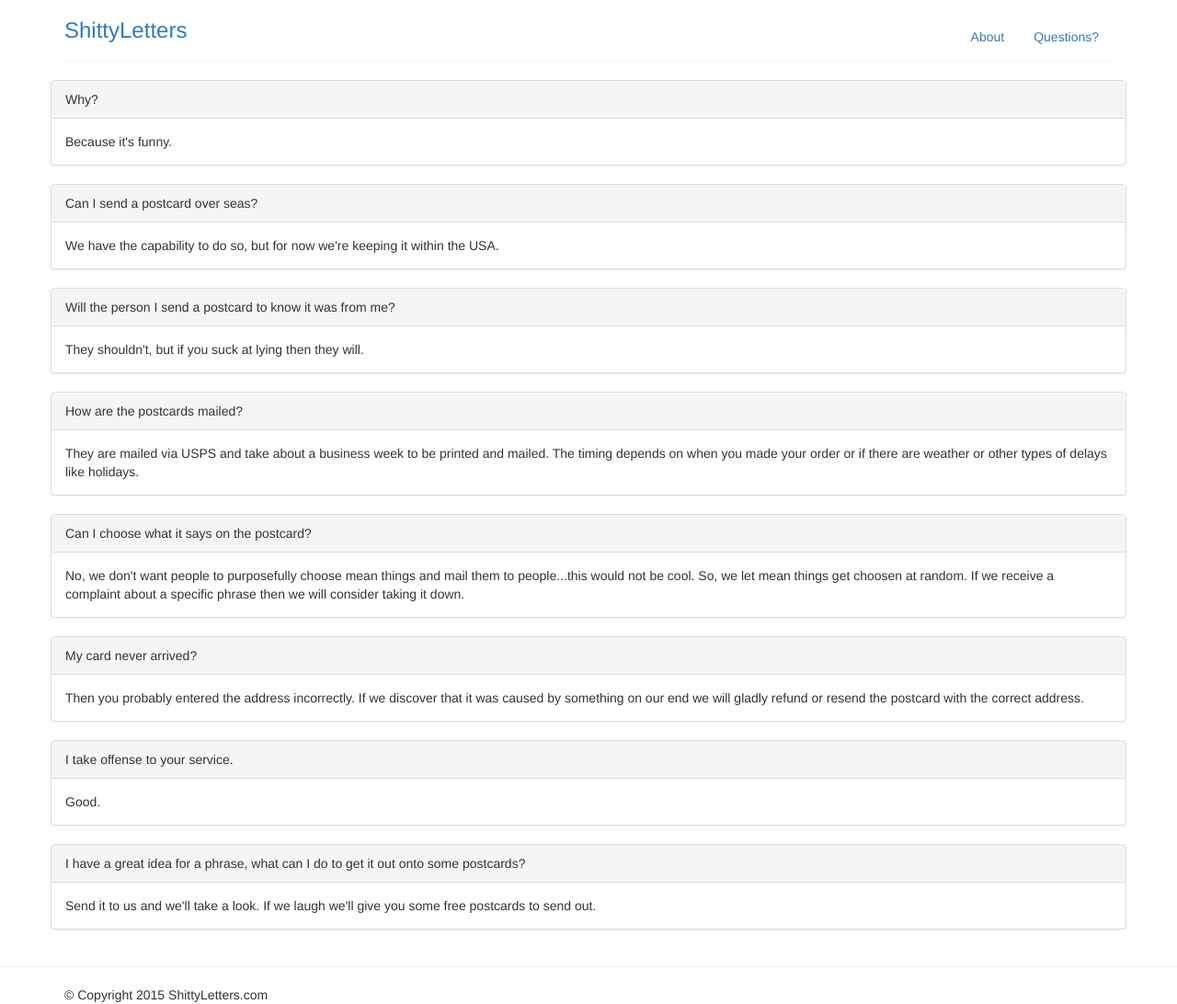
After one commit to streed/shittyLetters, a Flask app: page /questions in a window 1280 px wide. The commit adds this page. Shown: the whole page at 92% size. Run offline with Flask 2, Linux system fonts and the light colour scheme; some libraries are stand-ins or nearby versions.

Commit message:
Added the other pages that are needed to finish this up

```diff
--- a/shittyLetters/__init__.py
+++ b/shittyLetters/__init__.py
@@ -80,6 +80,18 @@ def verify_address():
   except lob.error.InvalidRequestError, e:
     return jsonify({"error": "Please check the address. Something maybe missing or incorrect. We don't want your poastcard going to someone undeserving now do we?"})
 
+@app.route("/success")
+def success():
+  return render_template('success.html')
+
+@app.route("/about")
+def about():
+  return render_template("about.html")
+
+@app.route("/questions")
+def questions():
+  return render_template("questions.html")
+
 def chargeCard(card_token, receipt_email):
   try:
     charge = stripe.Charge.create(
--- a/shittyLetters/templates/base.html
+++ b/shittyLetters/templates/base.html
@@ -81,7 +81,7 @@
                 <li><a href="/questions">Questions?</a></li>
               {% endblock %}
             </ul>
-            <h3>ShittyLetters</h3>
+            <a href="/"><h3>ShittyLetters</h3></a>
           <hr>
         </div>
       </div>
--- /dev/null
+++ b/shittyLetters/templates/questions.html
@@ -0,0 +1,56 @@
+{% extends "base.html" %}
+{% block title %}Index{% endblock %}
+{% block content %}
+<div class='container'>
+  <div class='row'>
+    <div class="panel panel-default">
+      <div class="panel-heading">Why?</div>
+      <div class="panel-body">
+       Because it's funny.
+      </div>
+    </div>
+    <div class="panel panel-default">
+      <div class="panel-heading">Can I send a postcard over seas?</div>
+      <div class="panel-body">
+        We have the capability to do so, but for now we're keeping it within the USA.
+      </div>
+    </div>
+    <div class="panel panel-default">
+      <div class="panel-heading">Will the person I send a postcard to know it was from me?</div>
+      <div class="panel-body">
+        They shouldn't, but if you suck at lying then they will.
+      </div>
+    </div>
+    <div class="panel panel-default">
+      <div class="panel-heading">How are the postcards mailed?</div>
+      <div class="panel-body">
+        They are mailed via USPS and take about a business week to be printed and mailed. The timing depends on when you made your order or if there are weather or other types of delays like holidays.
+      </div>
+    </div>
+    <div class="panel panel-default">
+      <div class="panel-heading">Can I choose what it says on the postcard?</div>
+      <div class="panel-body">
+        No, we don't want people to purposefully choose mean things and mail them to people...this would not be cool. So, we let mean things get choosen at random. If we receive a complaint about a specific phrase then we will consider taking it down.
+      </div>
+    </div>
+    <div class="panel panel-default">
+      <div class="panel-heading">My card never arrived?</div>
+      <div class="panel-body">
+        Then you probably entered the address incorrectly. If we discover that it was caused by something on our end we will gladly refund or resend the postcard with the correct address.
+      </div>
+    </div>
+    <div class="panel panel-default">
+      <div class="panel-heading">I take offense to your service.</div>
+      <div class="panel-body">
+        Good.
+      </div>
+    </div>
+    <div class="panel panel-default">
+      <div class="panel-heading">I have a great idea for a phrase, what can I do to get it out onto some postcards?</div>
+      <div class="panel-body">
+        Send it to us and we'll take a look. If we laugh we'll give you some free postcards to send out.
+      </div>
+    </div>
+  </div>
+</div>
+{% endblock %}
```
Also changed, not shown: shittyLetters/templates/about.html (added, +9 -0 lines), shittyLetters/templates/index.html (+15 -11 lines), shittyLetters/templates/success.html (added, +12 -0 lines).
